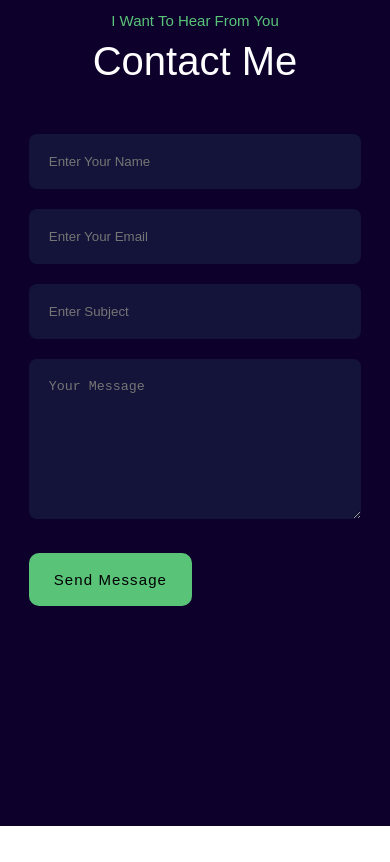
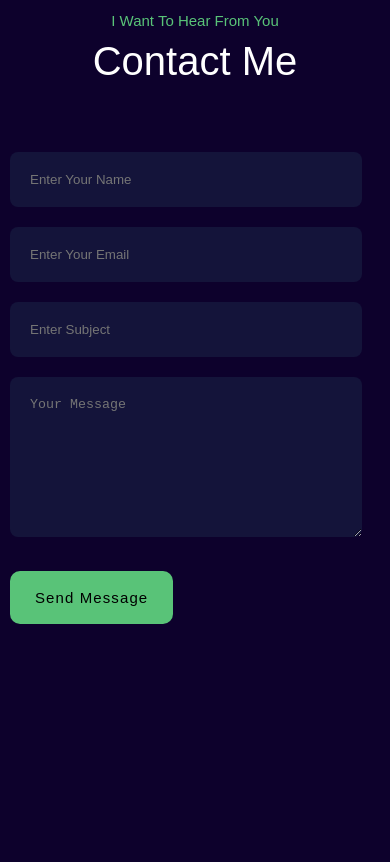
Before and after one commit to Lakshman-kumar-121/portfolio, a Next.js app: page / in a window 390 px wide. Shown: the part 2080-2942 px from the top of the page. Before the commit the page ends 2906 px from the top, so only its background shows below. Built offline with nearby package versions, Linux system fonts and the light colour scheme; no server answers; the database is empty.

Commit message:
added responsive

```diff
--- a/styles/Contact.module.css
+++ b/styles/Contact.module.css
@@ -91,16 +91,21 @@ font-weight: 400;
 }
 @media (max-width: 767px) {
     .ssec{
-        display: flex;
-        justify-content: center;
+        display: initial;
+        justify-content: flex-start;
+        align-self: start;
     }
-
+    .frm{
+        width: 100vw;
+        padding: 0px 0px;
+    }
     .log{
         display: none;
     }
     .input{
 
-        width: 75vw;
+        width: 80%;
+        /* margin: 0px 30px; */
     }
 
 
```
